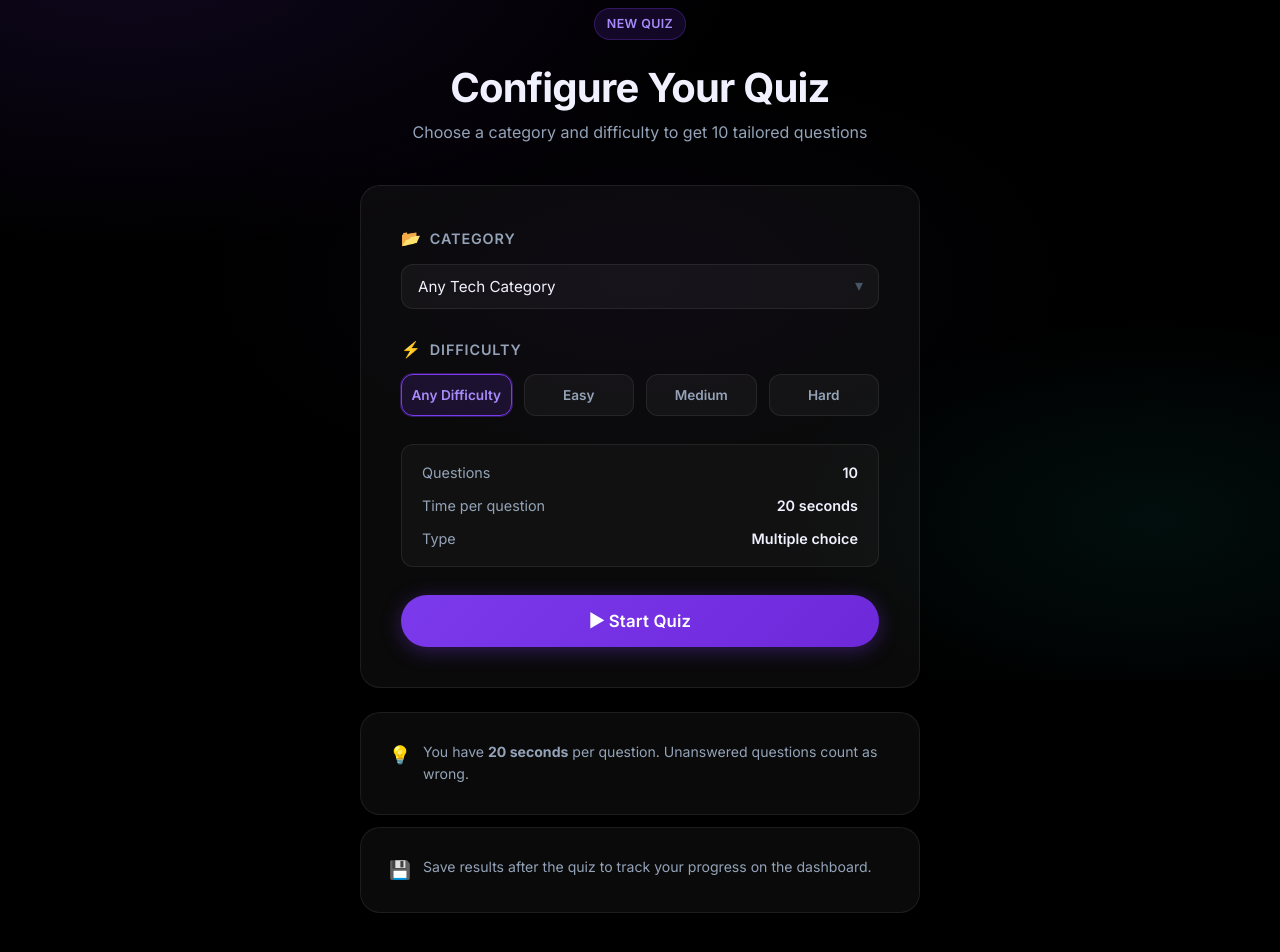
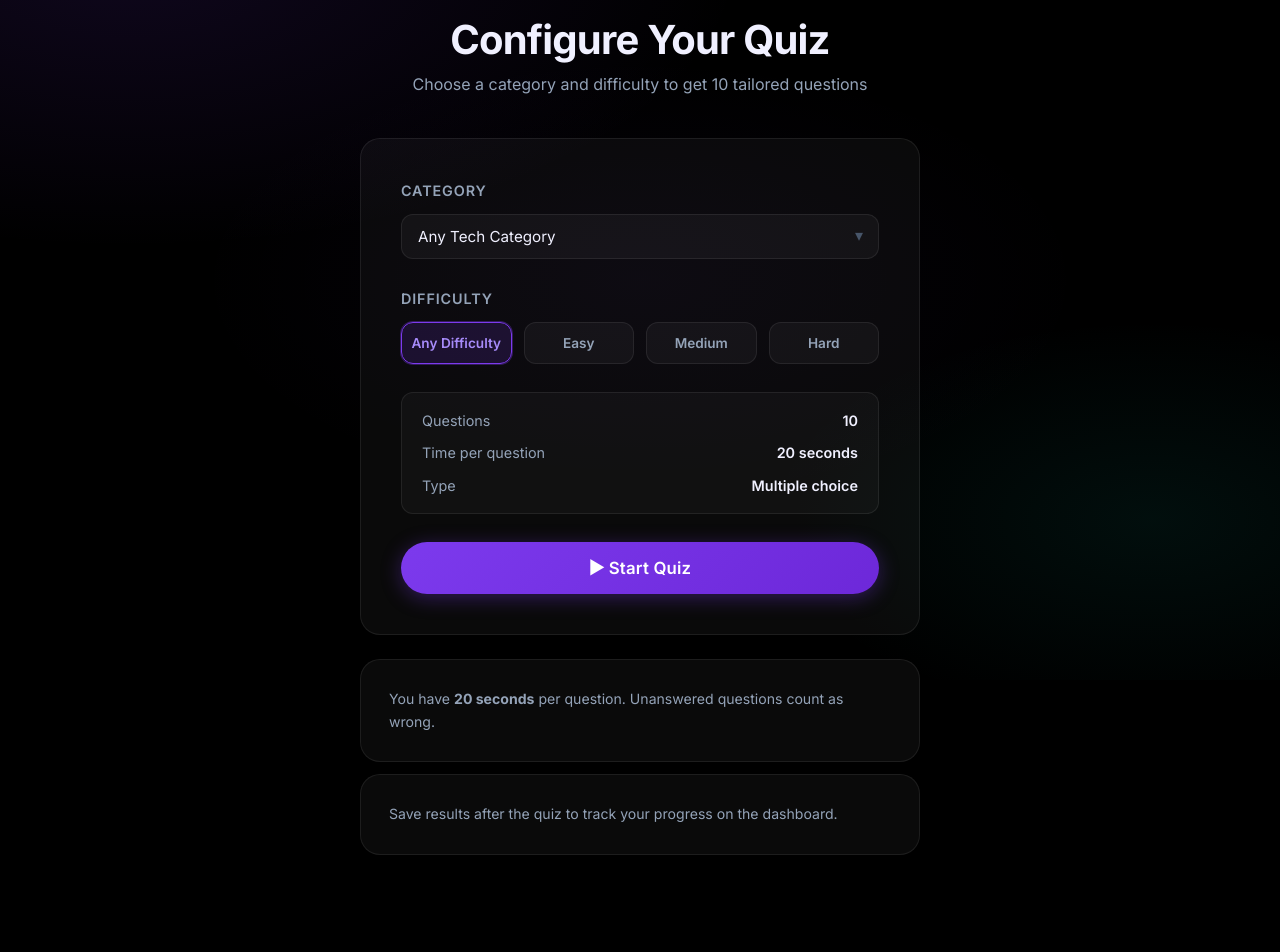
Before and after one commit to shruman07/QUIZ-APP, a React (Vite) app: page /setup in a window 1280 px wide. Shown: the part 120-1072 px from the top of the page. After the commit the page ends 1039 px from the top, so only its background shows below. Built offline with nearby package versions, Linux system fonts and the light colour scheme.

Commit message:
made some ui changes in quiz page

```diff
--- a/src/pages/SetupPage.jsx
+++ b/src/pages/SetupPage.jsx
@@ -38,7 +38,6 @@ export default function SetupPage() {
         <div className="setup-wrapper">
           {/* ── Header ── */}
           <div className="setup-header text-center">
-            <div className="badge badge-accent mb-2">New Quiz</div>
             <h1>Configure Your Quiz</h1>
             <p className="mt-1">Choose a category and difficulty to get 10 tailored questions</p>
           </div>
@@ -48,7 +47,6 @@ export default function SetupPage() {
             {/* Category */}
             <div className="form-group">
               <label className="form-label">
-                <span className="form-label-icon">📂</span>
                 Category
               </label>
               <div className="select-wrapper">
@@ -70,7 +68,6 @@ export default function SetupPage() {
             {/* Difficulty */}
             <div className="form-group">
               <label className="form-label">
-                <span className="form-label-icon">⚡</span>
                 Difficulty
               </label>
               <div className="difficulty-grid">
@@ -126,11 +123,9 @@ export default function SetupPage() {
           {/* ── Tips ── */}
           <div className="setup-tips">
             <div className="tip-card card card-padding">
-              <span className="tip-icon">💡</span>
               <span>You have <strong>20 seconds</strong> per question. Unanswered questions count as wrong.</span>
             </div>
             <div className="tip-card card card-padding">
-              <span className="tip-icon">💾</span>
               <span>Save results after the quiz to track your progress on the dashboard.</span>
             </div>
           </div>
```
